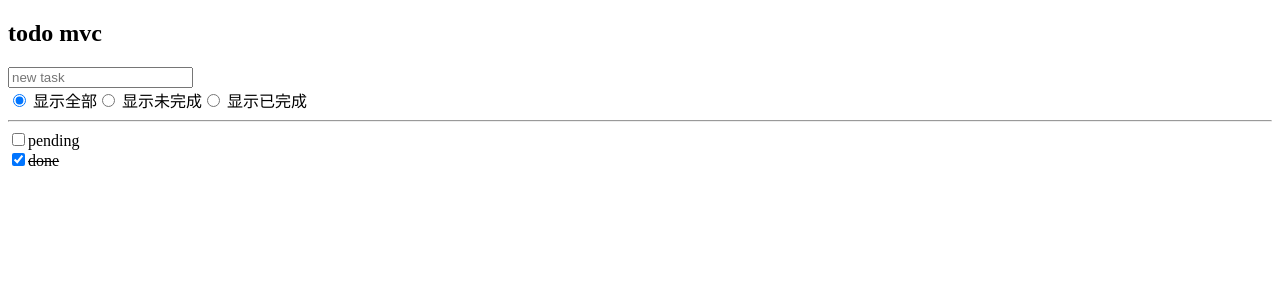
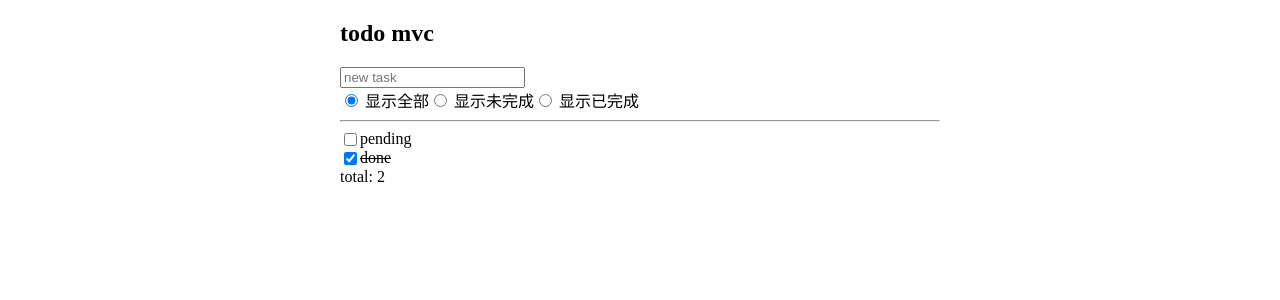
Before and after one commit to Inori-Lover/mvc_test, a React app: page / in a window 1280 px wide. Shown: the top 300 px of the page. Built offline with nearby package versions, Linux system fonts and the light colour scheme.

Commit message:
feat: 补全双击编辑、删除功能

```diff
--- a/package.json
+++ b/package.json
@@ -11,10 +11,12 @@
     "@types/react": "^17.0.8",
     "@types/react-dom": "^17.0.5",
     "@typescript-eslint/parser": "^4.25.0",
+    "css-loader": "^5.2.6",
     "eslint": "^7.27.0",
     "eslint-plugin-react-hooks": "^4.2.0",
     "html-webpack-plugin": "^5.3.1",
     "prettier": "^2.3.0",
+    "style-loader": "^2.0.0",
     "ts-loader": "^9.2.2",
     "typescript": "^4.3.2",
     "webpack": "^5.38.1",
--- /dev/null
+++ b/src/components/index.css
@@ -0,0 +1,15 @@
+.deleteIcon {
+  opacity: 0;
+  cursor: pointer;
+}
+
+.task-name {
+  flex: 1 1 auto;
+}
+
+.item-wraper:hover .deleteIcon {
+  opacity: 1;
+}
+.item-wraper:hover .deleteIcon.hide {
+  opacity: 0;
+}
--- /dev/null
+++ b/src/components/input.tsx
@@ -0,0 +1,42 @@
+import { FC, FormEvent, FocusEvent, memo, useState } from "react";
+
+export interface InputProps {
+  defaultValue?: string;
+  onSubmit: (task: string) => void;
+  onBlur?: (task: string) => void;
+}
+export const Input: FC<InputProps> = memo(function Input({
+  defaultValue = "",
+  onSubmit,
+  onBlur,
+}) {
+  const [name, setName] = useState(defaultValue);
+
+  const submitHandle = (evt: FormEvent) => {
+    evt.preventDefault();
+    if (!name) {
+      return;
+    }
+    onSubmit(name);
+    setName("");
+  };
+  const blurHandle = (evt: FocusEvent<HTMLInputElement>) => {
+    evt.preventDefault();
+
+    if (onBlur) {
+      onBlur(name);
+    }
+  };
+
+  return (
+    <form onSubmit={submitHandle}>
+      <input
+        type="text"
+        value={name}
+        onChange={(evt) => setName(evt.currentTarget.value)}
+        placeholder="new task"
+        onBlur={blurHandle}
+      />
+    </form>
+  );
+});
--- a/src/components/item.tsx
+++ b/src/components/item.tsx
@@ -1,30 +1,64 @@
-import { FC, memo } from "react";
+import { FC, memo, useCallback, useState } from "react";
 import { I_Item } from "../types";
+import { Input } from "../components/input";
+
+import "./index.css";
 
 export interface ItemProps {
   data: I_Item;
   index: number;
-  onToggle: (nextCheck: boolean, index: number) => void;
+  onChanhe: (nextItem: I_Item, index: number) => void;
+  onDelete: (index: number) => void;
 }
 export const Item: FC<ItemProps> = memo(function Item({
   data,
   index,
-  onToggle: toggleHandle,
+  onChanhe,
+  onDelete,
 }) {
-  const changeHandle = () => {
-    toggleHandle(!data.done, index);
+  const toggleHandle = () => {
+    onChanhe({ ...data, done: !data.done }, index);
   };
+  const [editMode, setEditMode] = useState(false);
+  const nameChangeHandle = useCallback(
+    (name: string) => {
+      onChanhe({ ...data, name }, index);
+      setEditMode(false);
+    },
+    [data, index, onChanhe]
+  );
+  const deleteHandle = () => {
+    onDelete(index);
+  };
+
   return (
-    <label style={{ display: "block" }}>
-      <input type="checkbox" checked={data.done} onChange={changeHandle} />
-      <span
-        style={{
-          textDecoration: data.done ? "line-through" : "unset",
-          userSelect: "none",
-        }}
+    <div style={{ display: "flex" }} className="item-wraper">
+      <input type="checkbox" checked={data.done} onChange={toggleHandle} />
+      {editMode ? (
+        <Input
+          defaultValue={data.name}
+          onSubmit={nameChangeHandle}
+          onBlur={nameChangeHandle}
+        />
+      ) : (
+        <div
+          style={{
+            textDecoration: data.done ? "line-through" : "unset",
+            userSelect: "none",
+          }}
+          className="task-name"
+          onDoubleClick={() => setEditMode(true)}
+        >
+          {data.name}
+        </div>
+      )}
+
+      <div
+        className={`deleteIcon ${editMode ? "hide" : ""}`}
+        onClick={deleteHandle}
       >
-        {data.name}
-      </span>
-    </label>
+        x
+      </div>
+    </div>
   );
 });
--- a/src/components/list.tsx
+++ b/src/components/list.tsx
@@ -7,12 +7,17 @@ export interface ListProps {
   onChange: (nextList: I_Item[]) => void;
 }
 export const List: FC<ListProps> = memo(function List({ data, onChange }) {
-  const toggleHandle = useCallback(
-    (nextCheck: boolean, index: number) => {
+  const changeHandle = useCallback(
+    (item: I_Item, index: number) => {
       const clone = [...data];
-      clone[index] = { ...clone[index] };
-      clone[index].done = nextCheck;
+      clone[index] = item;
       onChange(clone);
+    },
+    [onChange, data]
+  );
+  const deleteHandle = useCallback(
+    (idx: number) => {
+      onChange(data.filter((_, index) => idx !== index));
     },
     [onChange, data]
   );
@@ -24,9 +29,11 @@ export const List: FC<ListProps> = memo(function List({ data, onChange }) {
           key={item.key}
           index={index}
           data={item}
-          onToggle={toggleHandle}
+          onChanhe={changeHandle}
+          onDelete={deleteHandle}
         />
       ))}
+      <div>total: {data.length}</div>
     </>
   );
 });
--- a/src/entry.tsx
+++ b/src/entry.tsx
@@ -8,35 +8,9 @@ import {
   useMemo,
 } from "react";
 import { List } from "./components/list";
+import { Input } from "./components/input";
 import { I_Item } from "./types";
 import { id } from "./util";
-
-interface InputProps {
-  onSubmit: (task: string) => void;
-}
-const Input: FC<InputProps> = memo(function Input({ onSubmit }) {
-  const [name, setName] = useState("");
-
-  const submitHandle = (evt: FormEvent) => {
-    evt.preventDefault();
-    if (!name) {
-      return;
-    }
-    onSubmit(name);
-    setName("");
-  };
-
-  return (
-    <form onSubmit={submitHandle}>
-      <input
-        type="text"
-        value={name}
-        onChange={(evt) => setName(evt.currentTarget.value)}
-        placeholder="new task"
-      />
-    </form>
-  );
-});
 
 export const Entry = memo(function Entry() {
   const [taskList, setTaskList] = useState<I_Item[]>([
--- a/src/index.html
+++ b/src/index.html
@@ -7,6 +7,9 @@
     <title>mvc</title>
   </head>
   <body>
-    <div id="root" />
+    <div
+      id="root"
+      style="width: 600px; margin-left: auto; margin-right: auto"
+    />
   </body>
 </html>
--- a/webpack.config.js
+++ b/webpack.config.js
@@ -2,6 +2,7 @@ const path = require("path");
 const HtmlWebpackPlugin = require("html-webpack-plugin");
 
 module.exports = {
+  mode: "development",
   devtool: "inline-source-map",
   devServer: {
     contentBase: path.join(__dirname, "dist"),
@@ -12,12 +13,16 @@ module.exports = {
     path: path.resolve(__dirname, "docs"),
   },
   resolve: {
-    extensions: [".tsx", ".ts", "..."],
+    extensions: [".tsx", ".ts", ".css", "..."],
   },
   module: {
     rules: [
       // all files with a `.ts` or `.tsx` extension will be handled by `ts-loader`
       { test: /\.tsx?$/, loader: "ts-loader" },
+      {
+        test: /\.css$/i,
+        use: ["style-loader", "css-loader"],
+      },
     ],
   },
   plugins: [
```
Also changed, not shown: 1 other file (tests, documents, lock files or other folders).
